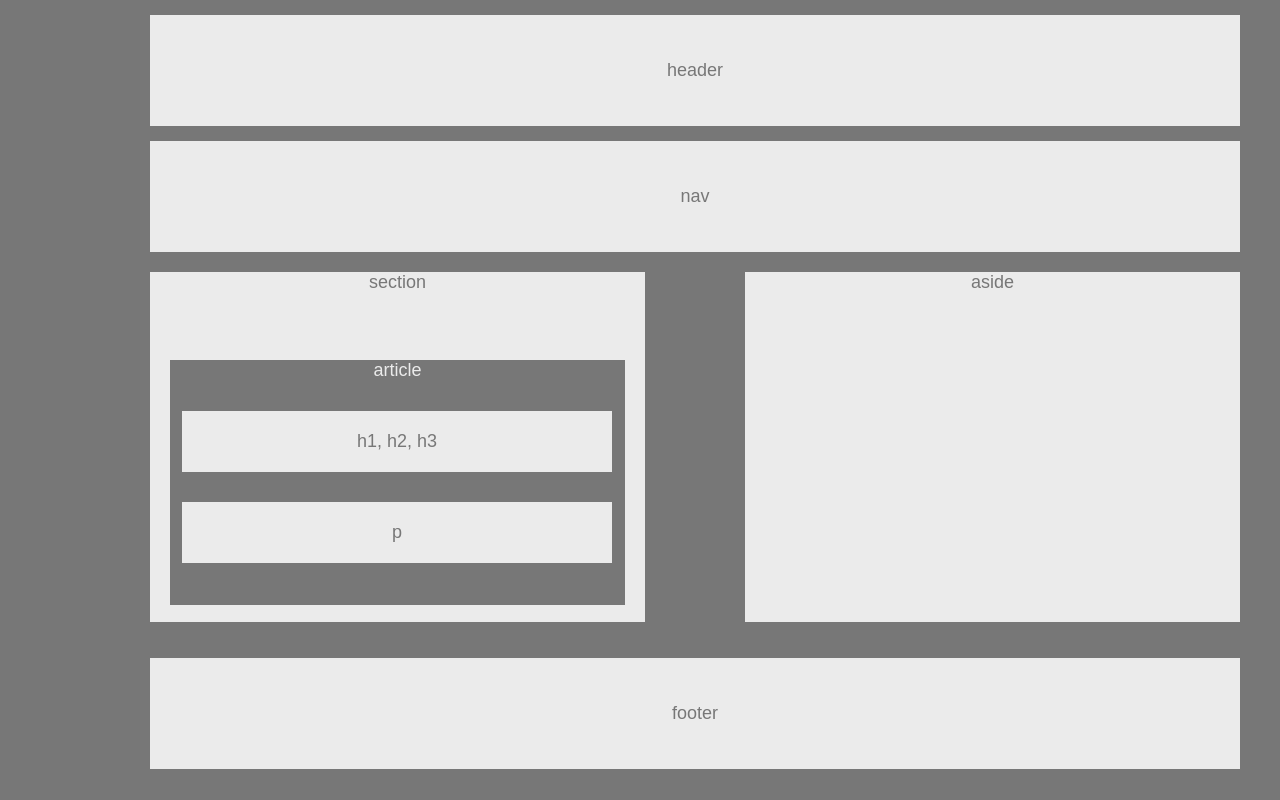
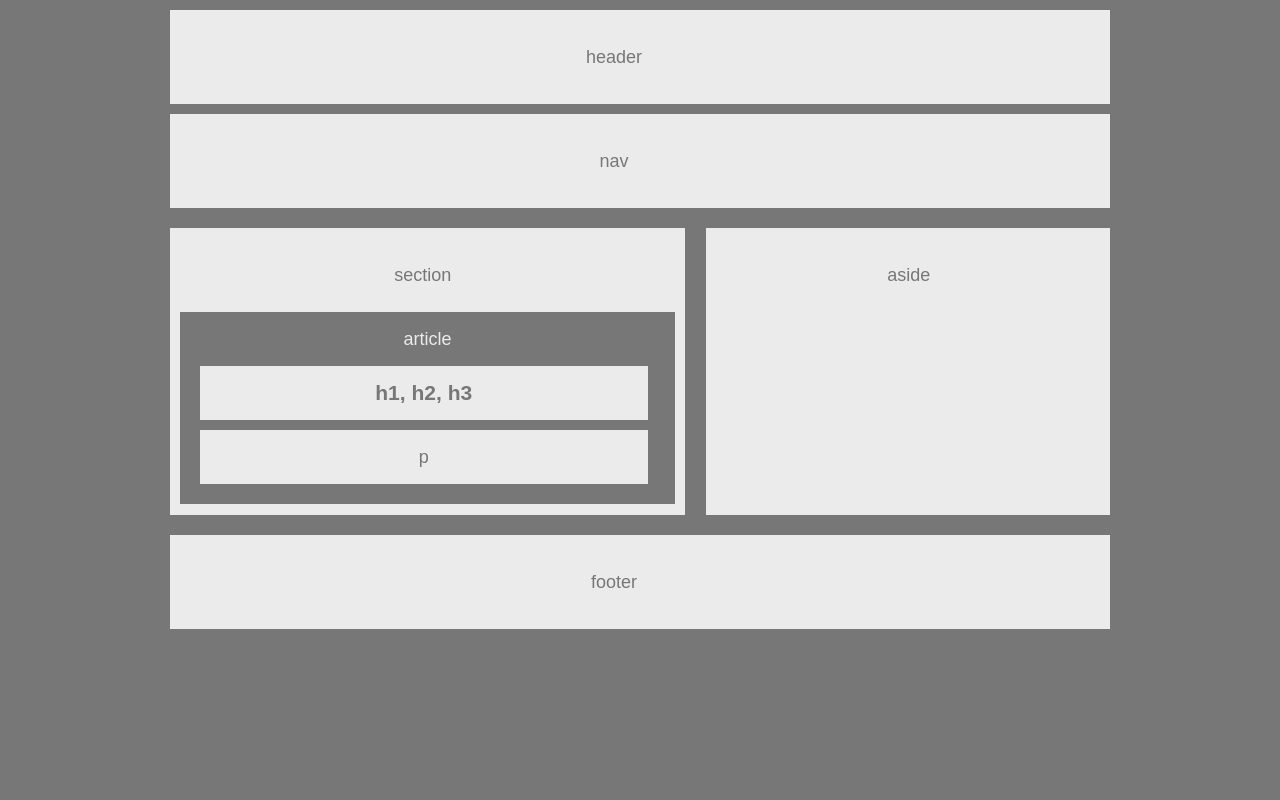
Before and after one commit to Guama1239/HR-Wireframe, a plain HTML site: page index.html in a window 1280 px wide. Drawn offline with Linux system fonts and the light colour scheme.

Commit message:
refactoring

```diff
--- a/index.html
+++ b/index.html
@@ -1,22 +1,28 @@
-<!DOCTYPE html>
-<html lang="en">
-<head>
-	<meta charset="UTF-8">
-	<title>index.html</title>
-	<link rel="stylesheet" href="style.css">
-</head>
-<body>
-	<div class="header">header</div>
-	<div class="nav">nav</div>
-	<div class="section">section
-		<div class="article">article
-			<div class="headers"> h1, h2, h3</div>
-			<div class="p"> p </div>
-		</div>
-	</div>
-	<div class="aside"> aside </div>
-	<dir class="clearfix"></dir>
-	<br>
-	<div class="footer"> footer </div>
-</body>
+<!doctype html>
+<html lang="en-us">
+	<head>
+		<meta charset="UTF-8">
+		<title>HomeWork Week 1</title>
+		<link rel="stylesheet" type="text/css" href="style.css">
+	</head>
+	<body>
+<header><p>header</p></header>
+		<nav><p>nav</p></nav>
+		<section><heading><p>section</p></heading>
+			<article>
+				<heading>article</heading>
+				<h1>h1, h2, h3</h1>
+				<p>p</p>
+			</article>
+		</section>
+		<aside>
+			<heading>
+				<p>aside</p>
+			</heading>
+		</aside>
+		<div class="clear"></div>
+		<footer>
+			<p>footer</p>
+		</footer>
+	</body>
 </html>
--- a/style.css
+++ b/style.css
@@ -1,78 +1,57 @@
-/*
-Each of these CSS elements is associated with index.html
-*/
-
-body
-{
-    width:960px;
-    padding: 0;
-    margin: 0;
-    font-family: Arial, Helvetica Neue, Helvetica, sans-serif;
+body {
+    width: 960px;
+    margin: auto;
+    font-family: Arial, "Helvetica Neue", Helvetica, sans-serif;
     font-size: 18px;
+    line-height: 34px;
+    color: #777;
     background: #777;
 }
-.header, .nav, .footer
-{
-    margin-top: 15px;
-    margin-left:150px;
-    background-color: #ebebeb;
+
+header,
+nav,
+section,
+aside,
+footer {
+    display: block;
+    padding: 10px;
+    margin: 10px;
     text-align: center;
-    padding: 45px;
-    border: none;
-    color: #777;
-    width: 1000px;
-}
-.section
-{
-	float: left;
-	margin-top: 20px;
-    margin-left:150px;
-    background-color: #ebebeb;
-    text-align: center;
-    height:350px;
-    border: none;
-    color: #777;
-    width: 495px;
-}
-.article
-{
-	float: left;
-	background: #777;
-	margin-top: 67px;
-	margin-left: 20px;
-	text-align: center;
-	height: 245px;
-	border:none;
-	color:#ebebeb;
-	width: 455px;
-}
-.headers, .p
-{
-	float: left;
-	margin-left: 12px;
-	margin-top: 30px;
-	width: 390px;
-	background-color: #ebebeb;
-	color:#777;
-	text-align: center;
-	border: none;
-	padding: 20px;
+    background: #ebebeb;
 }
 
-.clearfix
-{
-	clear: both;
+section {
+    display: block;
+    float: left;
+    width: 495px;
+    height: 267px;
+    overflow: hidden;
 }
-.aside
-{
 
+aside {
+    display: block;
     float: right;
-    margin-top: 20px;
-    margin-right: -280px;
-    background-color: #ebebeb;
+    width: 40%;
+    height: 267px;
+    overflow: hidden;
+}
+
+article {
+    padding: 10px;
+    color: #ebebeb;
+    background: #777;
+}
+
+.clear {
+    clear: both;
+}
+
+h1,
+p {
+    width: 90%;
+    padding: 10px;
+    margin: 10px;
+    color: #777;
     text-align: center;
-    height: 350px;
-    border: none;
-    color: #777;
-    width: 495px;
+    background: #ebebeb;
 }
```
